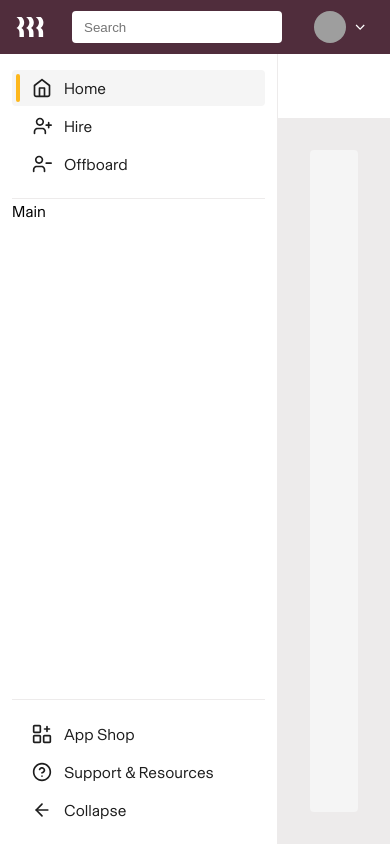
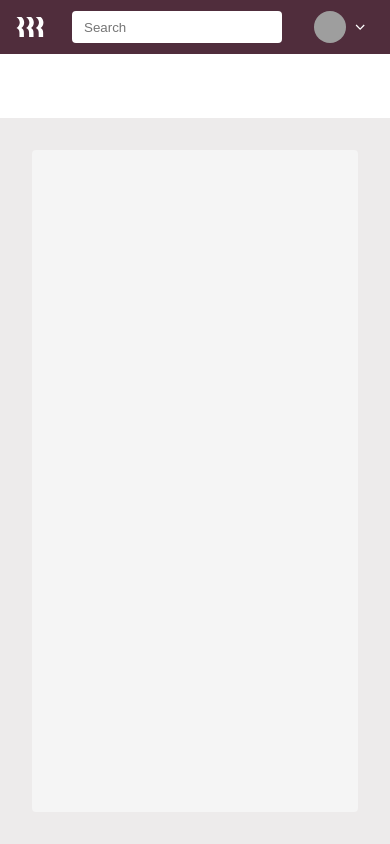
Before and after one commit to ripmoody/persistent-sidenav, a Next.js app: page / in a window 390 px wide. Built offline with nearby package versions, Linux system fonts and the light colour scheme; grey boxes are pictures that could not be loaded.

Commit message:
progress

```diff
--- a/src/components/main/styled.tsx
+++ b/src/components/main/styled.tsx
@@ -1,9 +1,19 @@
 import styled from '@emotion/styled'
+import { breakpoints } from '../side-nav/expand-collapse-nav-item'
 
 export const Main = styled.main`
   display: flex;
   flex-direction: column;
   flex: 1;
+  transition: margin 200ms ease-out;
+
+  @media (max-width: ${breakpoints.medium}px) {
+    margin-left: var(--space-16);
+  }
+
+  @media (max-width: ${breakpoints.small}px) {
+    margin-left: 0;
+  }
 `
 
 export const MainHeader = styled.header`
--- a/src/components/side-nav/expand-collapse-nav-item/index.tsx
+++ b/src/components/side-nav/expand-collapse-nav-item/index.tsx
@@ -2,7 +2,7 @@ import { ArrowLeft, ArrowRight } from '@/components/icons'
 import { useWindowWidth } from '@/hooks/use-window-width'
 import { useNavigation } from '@/providers/navigation'
 import { useEffect, useMemo } from 'react'
-import { NavItem } from '../nav-item'
+import { FlatNavItem } from '../flat-nav-item'
 
 export const breakpoints = {
   small: 500,
@@ -82,5 +82,5 @@ export const ExpandCollapseNavItem = () => {
     return state.context.isCollapsed ? 'Expand' : 'Collapse'
   }, [state.context.isCollapsed])
 
-  return <NavItem label={label} icon={icon} onClick={handleClick} />
+  return <FlatNavItem label={label} icon={icon} onClick={handleClick} />
 }
--- a/src/components/side-nav/nav-item/index.tsx
+++ b/src/components/side-nav/flat-nav-item/index.tsx
@@ -3,7 +3,11 @@ import { useRouter } from 'next/router'
 import { MouseEvent, useMemo } from 'react'
 import * as S from './styled'
 
-export const NavItem = (props: NavItem) => {
+/**
+ * A root level nav item that will not have any children or expand and collapse
+ * Primarily used for the top level nav items in the header and footer
+ */
+export const FlatNavItem = (props: FlatNavItem) => {
   const { path, label, onClick, icon: Icon } = props
   const router = useRouter()
 
--- a/src/components/side-nav/index.tsx
+++ b/src/components/side-nav/index.tsx
@@ -1,6 +1,6 @@
 import { useNavigation } from '@/providers/navigation'
 import { ExpandCollapseNavItem } from './expand-collapse-nav-item'
-import { NavItem } from './nav-item'
+import { FlatNavItem } from './flat-nav-item'
 import * as S from './styled'
 
 export const SideNav = () => {
@@ -13,7 +13,7 @@ export const SideNav = () => {
       <S.SideNavHeader>
         <S.SideNavList>
           {state.items.header.map((item) => (
-            <NavItem
+            <FlatNavItem
               key={item.label}
               icon={item.icon}
               path={item.path}
@@ -28,7 +28,7 @@ export const SideNav = () => {
       <S.SideNavFooter>
         <S.SideNavList>
           {state.items.footer.map((item) => (
-            <NavItem
+            <FlatNavItem
               key={item.label}
               icon={item.icon}
               path={item.path}
--- a/src/components/side-nav/styled.tsx
+++ b/src/components/side-nav/styled.tsx
@@ -1,5 +1,6 @@
 import type { NavigationState } from '@/providers/navigation/navigation-reducer'
 import styled from '@emotion/styled'
+import { breakpoints } from './expand-collapse-nav-item'
 
 type SideNavProps = {
   context: NavigationState['context']
@@ -9,7 +10,7 @@ type SideNavProps = {
  * The side nav component container
  */
 export const SideNav = styled.nav<SideNavProps>`
-  transition: width 0.2s ease-in-out;
+  transition: all 200ms ease-in;
   display: ${({ context }) => (context.isHidden ? 'none' : 'flex')};
   flex-direction: column;
   width: ${({ context }) =>
@@ -17,6 +18,19 @@ export const SideNav = styled.nav<SideNavProps>`
   background-color: white;
   border-right: solid 1px var(--color-grey-100);
   padding: var(--space-4) var(--space-3);
+  box-shadow: none;
+
+  @media (max-width: ${breakpoints.medium}px) {
+    position: absolute;
+    bottom: 0;
+    top: 0;
+    left: 0;
+  }
+
+  @media (max-width: ${breakpoints.medium}px) {
+    box-shadow: ${({ context }) =>
+      context.isCollapsed ? 'none' : 'var(--shadows-2xl)'};
+  }
 `
 
 /**
--- a/src/hooks/use-window-width.tsx
+++ b/src/hooks/use-window-width.tsx
@@ -1,3 +1,4 @@
+import { breakpoints } from '@/components/side-nav/expand-collapse-nav-item'
 import { throttle } from 'lodash'
 import { useEffect, useState } from 'react'
 
@@ -5,15 +6,16 @@ import { useEffect, useState } from 'react'
  * Observe window width for responsive design
  */
 export const useWindowWidth = () => {
-  const [width, setWidth] = useState(1200)
+  const [width, setWidth] = useState(breakpoints.large) // Assume it's expanded by default
 
   useEffect(() => {
     if (typeof window === 'undefined') {
       return
     }
 
+    setWidth(window.innerWidth) // Set initial width
+
     const handleResize = throttle(() => setWidth(window.innerWidth), 200)
-
     window.addEventListener('resize', handleResize)
     return () => window.removeEventListener('resize', handleResize)
   }, [])
--- a/src/providers/navigation/constants/footer.ts
+++ b/src/providers/navigation/constants/footer.ts
@@ -1,6 +1,6 @@
 import { AppShop, Help } from '@/components/icons'
 
-export const footerNavItems: NavItem[] = [
+export const footerNavItems: FlatNavItem[] = [
   {
     label: 'App Shop',
     icon: AppShop,
--- a/src/providers/navigation/constants/header.ts
+++ b/src/providers/navigation/constants/header.ts
@@ -1,6 +1,6 @@
 import { Hire, Home, Offboard } from '@/components/icons'
 
-export const headerNavItems: NavItem[] = [
+export const headerNavItems: FlatNavItem[] = [
   {
     label: 'Home',
     icon: Home,
--- a/src/providers/navigation/navigation-reducer.ts
+++ b/src/providers/navigation/navigation-reducer.ts
@@ -3,8 +3,8 @@ import { headerNavItems } from './constants/header'
 
 export type NavigationState = {
   items: {
-    header: NavItem[]
-    footer: NavItem[]
+    header: FlatNavItem[]
+    footer: FlatNavItem[]
   }
   context: {
     /**
```
Also changed, not shown: global.d.ts (+8 -2 lines), src/components/side-nav/flat-nav-item/styled.tsx (renamed from src/components/side-nav/nav-item/styled.tsx).
